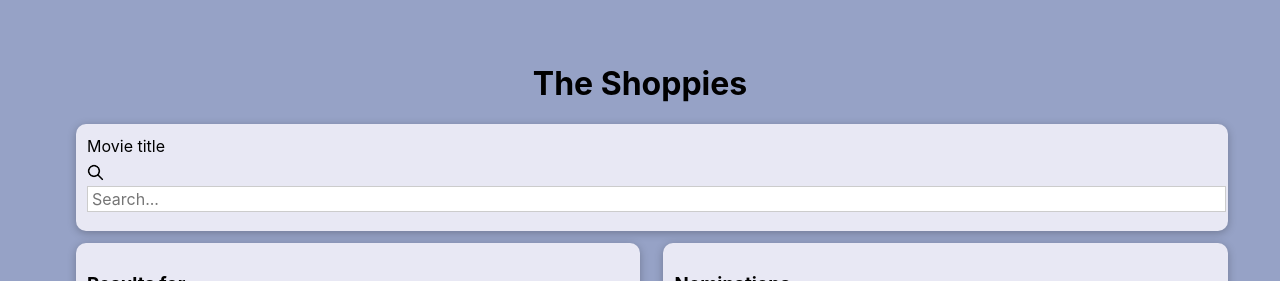
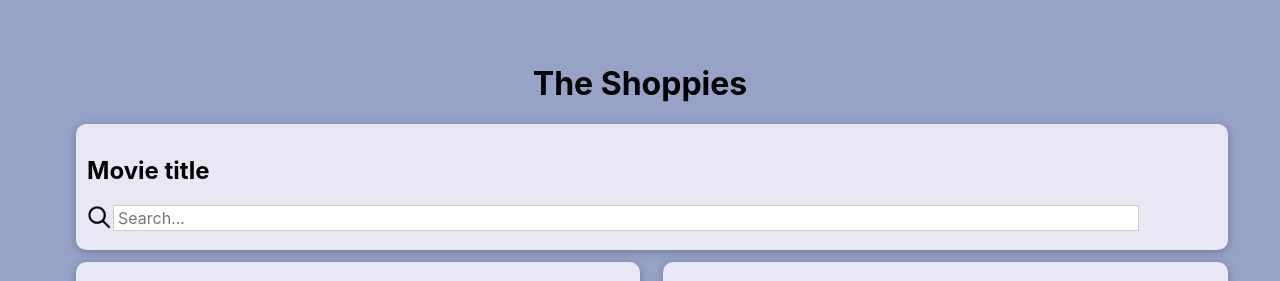
Before and after one commit to PierreLN/Shoppies, a React (Create React App) app in the folder level_two/shoppies_react/: page / in a window 1280 px wide. Shown: the top 281 px of the page. Built offline with nearby package versions, Linux system fonts and the light colour scheme.

Commit message:
correct few css issues

```diff
--- a/level_two/shoppies_react/src/App.js
+++ b/level_two/shoppies_react/src/App.js
@@ -3,12 +3,10 @@ import ResultAndNomination from "./component/Movie/result_And_nomination";
 import SearchBar from "./component/Movie/searchBar";
 import "./App.css";
 
-
-
 function App() {
   const itemsTest = [
-    { id: 1, title: "Marvel", year: '2020' },
-    { id: 2, title: "DC", year: '2021' },
+    { id: 1, title: "Marvel", year: "2020" },
+    { id: 2, title: "DC", year: "2021" },
   ];
 
   const [movieList, setMovieList] = useState(itemsTest);
--- a/level_two/shoppies_react/src/component/Movie/searchBar.js
+++ b/level_two/shoppies_react/src/component/Movie/searchBar.js
@@ -3,12 +3,13 @@ import Card from "../UI/Card";
 import SearchForm from "./searchForm";
 
 export default function SearchBar(props) {
-
   return (
     <Card className={styles.input_main}>
-      <div>Movie title</div>
-      <SearchForm className={styles.input_search} onInput={props.onInput}>
-      </SearchForm>
+      <h2>Movie title</h2>
+      <SearchForm
+        className={styles.input_search}
+        onInput={props.onInput}
+      ></SearchForm>
     </Card>
   );
 }
--- a/level_two/shoppies_react/src/component/Movie/searchForm.js
+++ b/level_two/shoppies_react/src/component/Movie/searchForm.js
@@ -14,8 +14,8 @@ const SearchForm = (props) => {
 
     if (data["Response"] === "True") {
       for (let i = 0; i < 5; i++) {
-        let movieTitle = data['Search'][i]["Title"];
-        let movieYear = data['Search'][i]["Year"];
+        let movieTitle = data["Search"][i]["Title"];
+        let movieYear = data["Search"][i]["Year"];
         array.push({ id: Math.random(), title: movieTitle, year: movieYear });
       }
     }
@@ -27,6 +27,7 @@ const SearchForm = (props) => {
     event.preventDefault();
 
     const movieName = movieInputRef.current.value;
+
     const searchResult = await search(movieName);
     props.onInput(searchResult, movieName);
 
--- a/level_two/shoppies_react/src/component/Movie/styles/searchBar.module.css
+++ b/level_two/shoppies_react/src/component/Movie/styles/searchBar.module.css
@@ -9,14 +9,16 @@
     border-radius: 5px;
     padding-left: 5px;
     border: 2px solid gainsboro;
-    height: 25px;
+    height: 15px;
   }
 
   .magnify_glass {
-    height: 18px;
+    height: 26px;
+    float: left;
   }
 
   .input_box {
     border: none;
-    width: 97%;
+    width: 50%;
+    float: left;
   }
--- a/level_two/shoppies_react/src/component/Movie/styles/searchForm.module.css
+++ b/level_two/shoppies_react/src/component/Movie/styles/searchForm.module.css
@@ -1,5 +1,6 @@
 .searchForm {
     margin: 0.5rem 0;
+    overflow: hidden;
   }
 
   .searchForm label {
@@ -10,7 +11,7 @@
 
   .searchForm input {
     display: block;
-    width: 100%;
+    width: 90%;
     border: 1px solid #ccc;
     font: inherit;
     line-height: 1.5rem;
@@ -19,8 +20,8 @@
 
   .searchForm input:focus {
     outline: none;
-    background: #fad0ec;
-    border-color: #8b005d;
+    background: #8bd1f5;
+    border-color: #799cef;
   }
 
   .searchFormcontrol.invalid input {
```
